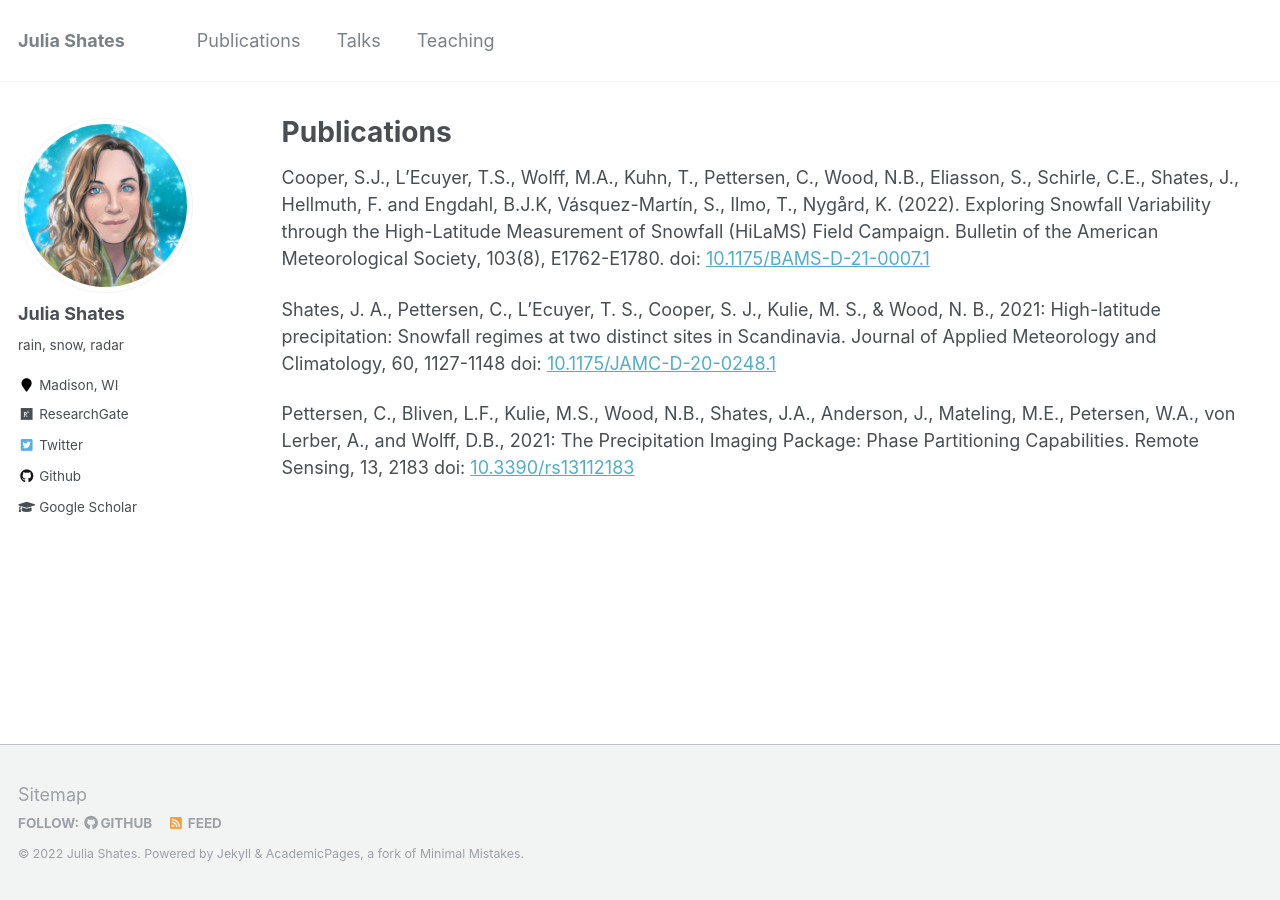
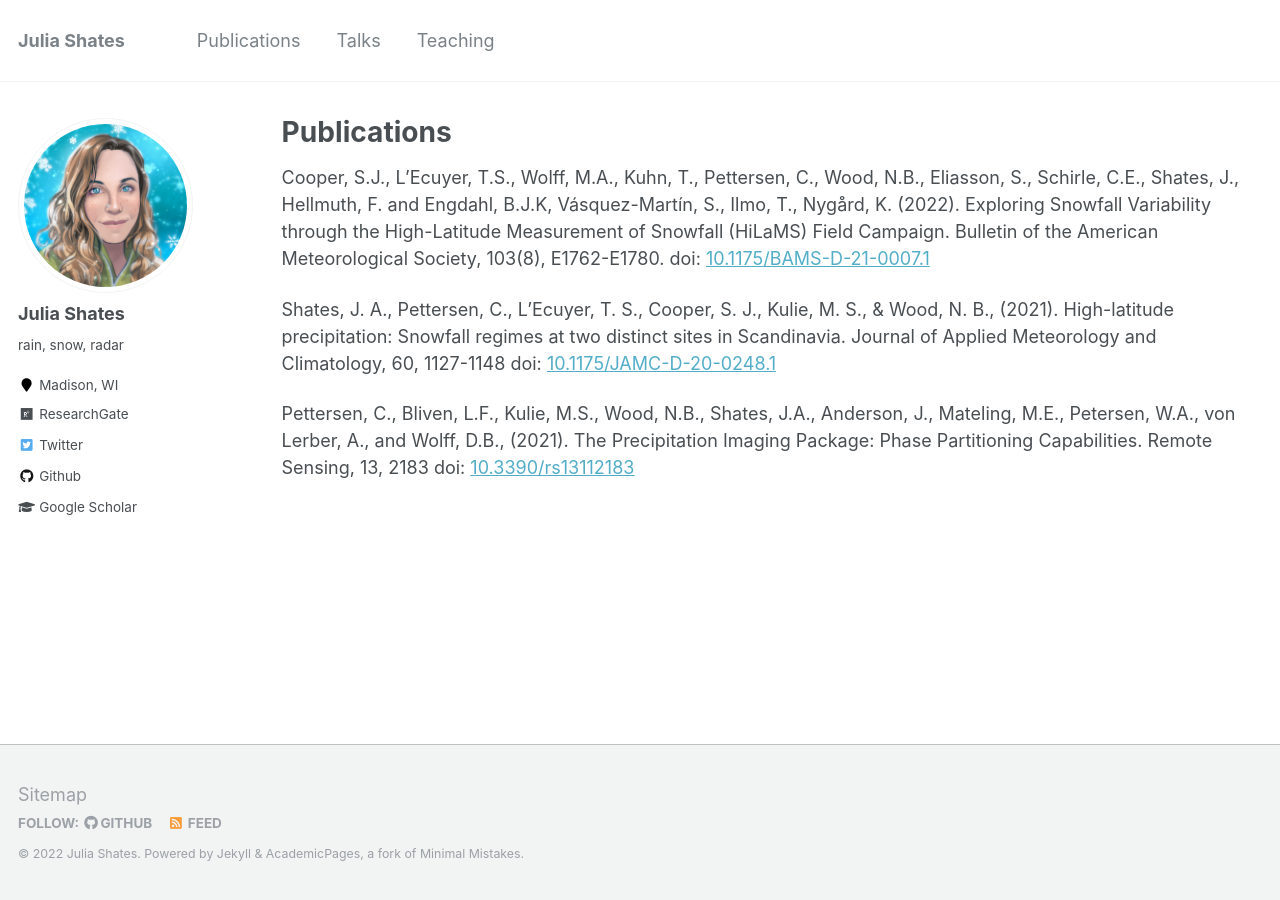
Before and after one commit to shates/shates.github.io, a Jekyll site: the page built from _pages/publications.md, in a window 1280 px wide. Built offline with Jekyll 4.4.1, drawn with Linux system fonts in a browser that asks for light colours.

```diff
--- a/_pages/publications.md
+++ b/_pages/publications.md
@@ -6,6 +6,6 @@ author_profile: true
 ---
 Cooper, S.J., L’Ecuyer, T.S., Wolff, M.A., Kuhn, T., Pettersen, C., Wood, N.B., Eliasson, S., Schirle, C.E., Shates, J., Hellmuth, F. and Engdahl, B.J.K, Vásquez-Martín, S., Ilmo, T., Nygård, K. (2022). Exploring Snowfall Variability through the High-Latitude Measurement of Snowfall (HiLaMS) Field Campaign. Bulletin of the American Meteorological Society, 103(8), E1762-E1780. doi: [10.1175/BAMS-D-21-0007.1](https://doi.org/10.1175/BAMS-D-21-0007.1)
 
-Shates, J. A., Pettersen, C., L’Ecuyer, T. S., Cooper, S. J., Kulie, M. S., & Wood, N. B., 2021: High-latitude precipitation: Snowfall regimes at two distinct sites in Scandinavia. Journal of Applied Meteorology and Climatology, 60, 1127-1148 doi: [10.1175/JAMC-D-20-0248.1](https://doi.org/10.1175/JAMC-D-20-0248.1)
+Shates, J. A., Pettersen, C., L’Ecuyer, T. S., Cooper, S. J., Kulie, M. S., & Wood, N. B., (2021). High-latitude precipitation: Snowfall regimes at two distinct sites in Scandinavia. Journal of Applied Meteorology and Climatology, 60, 1127-1148 doi: [10.1175/JAMC-D-20-0248.1](https://doi.org/10.1175/JAMC-D-20-0248.1)
 
-Pettersen, C., Bliven, L.F., Kulie, M.S., Wood, N.B., Shates, J.A., Anderson, J., Mateling, M.E., Petersen, W.A., von Lerber, A., and Wolff, D.B., 2021: The Precipitation Imaging Package: Phase Partitioning Capabilities. Remote Sensing, 13, 2183 doi: [10.3390/rs13112183](https://www.mdpi.com/2072-4292/13/11/2183)
+Pettersen, C., Bliven, L.F., Kulie, M.S., Wood, N.B., Shates, J.A., Anderson, J., Mateling, M.E., Petersen, W.A., von Lerber, A., and Wolff, D.B., (2021). The Precipitation Imaging Package: Phase Partitioning Capabilities. Remote Sensing, 13, 2183 doi: [10.3390/rs13112183](https://www.mdpi.com/2072-4292/13/11/2183)
```
